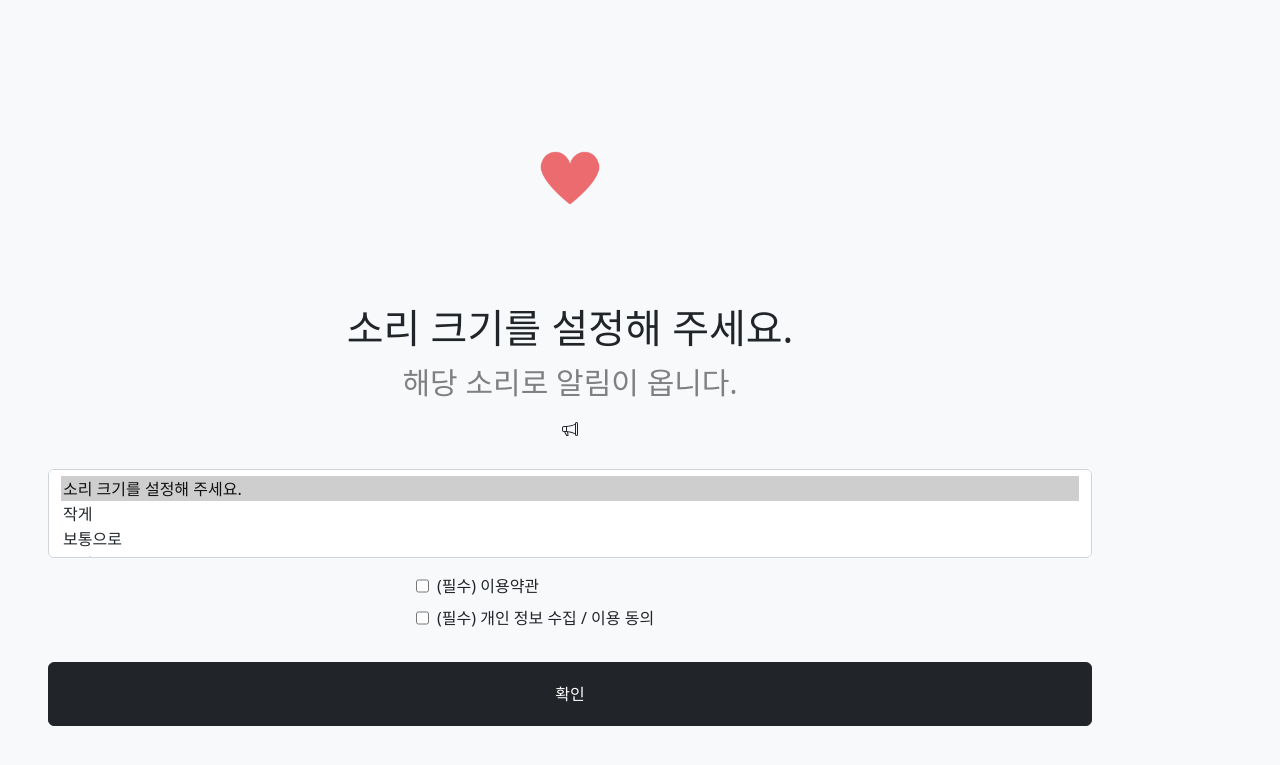
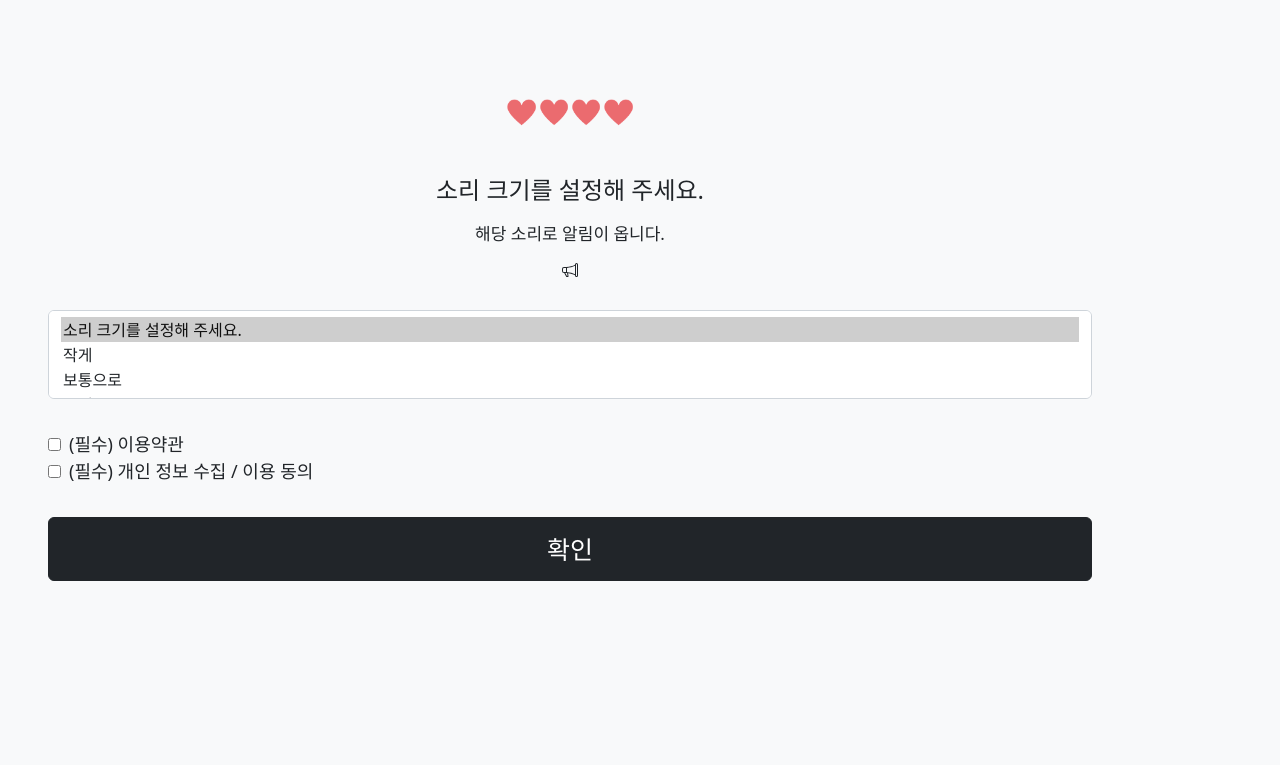
Before and after one commit to Yodayeong/kdt-hackarthon, a Django app: page /accounts/input-volume/ in a window 1280 px wide. Shown: the top 765 px of the page. Run offline with Django 3.2, Linux system fonts and the light colour scheme.

Commit message:
다영.디자인 통일

```diff
--- a/accounts/templates/accounts/volume.html
+++ b/accounts/templates/accounts/volume.html
@@ -9,19 +9,20 @@
 {% block content %}
 
 <!-- heart images -->
-<i class="bi bi-heart-fill"></i>
-
-<div style="display:flex; justify-content:center; align-items:center; padding:3rem;">
-    <img src="{% static 'diaries/image/full-heart.png' %}" alt="" style="height:10rem;">
+<div style="display:flex; justify-content:center; align-items:center; padding-top:3rem;">
+    <img src="{% static 'diaries/image/full-heart.png' %}" alt="" style="height:2rem;">
+    <img src="{% static 'diaries/image/full-heart.png' %}" alt="" style="height:2rem;">
+    <img src="{% static 'diaries/image/full-heart.png' %}" alt="" style="height:2rem;">
+    <img src="{% static 'diaries/image/full-heart.png' %}" alt="" style="height:2rem;">
 </div>
 
 <!-- text box -->
 <div style="display:flex; justify-content:center; align-items:center; flex-direction:column;">
-    <h1>소리 크기를 설정해 주세요.</h1>
-    <p style="font-size:30px; color:gray;">해당 소리로 알림이 옵니다.</p>
+    <h1 class="text-center fw-light mt-5 mb-3" style="font-size:24px;">소리 크기를 설정해 주세요.</h1>
+    <p class="text-center fw-light" style="font-size:17px;">해당 소리로 알림이 옵니다.</p>
 </div>
 
-<!-- volume box version.1 -->
+<!-- volume box -->
 <i class="bi bi-megaphone"></i>
 
 <div style="display:flex; justify-content:center; align-items:center;" >
@@ -40,26 +41,23 @@
     <option value="3">크게</option>
 </select>
 
-<!-- volume box version.2
-<input type="range" min="1" max="10" style="width:100%;"> -->
-
 <!-- checkbox -->
-<div style="padding:0 23rem;">
-    <div style="display:flex; padding: 1rem 0 0.5rem 0;">
-        <input type="checkbox">
-        <p style="margin:0; margin-left:0.5rem;">(필수) 이용약관</p>
-    </div>
-    <div style="display:flex;">
-        <input type="checkbox">
-        <p style="margin:0; margin-left:0.5rem;">(필수) 개인 정보 수집 / 이용 동의</p>
+<div class="input-group flex-nowrap" style="margin-top: 2rem;">
+    <div style="display:flex; flex-direction:column;">
+        <div style="display:flex">
+            <input type="checkbox">
+            <p style="margin:0; margin-left:0.5rem; font-size:18px;">(필수) 이용약관</p>
+        </div>
+        <div style="display:flex;">
+            <input type="checkbox">
+            <p style="margin:0; margin-left:0.5rem; font-size:18px;">(필수) 개인 정보 수집 / 이용 동의</p>
+        </div>
     </div>
 </div>
 
-
 <!-- submit -->
 <div style="height:2rem;"></div>
-<input class="btn btn-dark" type="submit" value="확인" style="width:100%; height:4rem;">
-<div style="height:2rem;"></div>
+<input class="btn btn-dark" type="submit" value="확인" style="width:100%; height:4rem; font-size:25px;">
 
 
 
--- a/diaries/templates/diaries/info.html
+++ b/diaries/templates/diaries/info.html
@@ -21,7 +21,9 @@
     <div class="type4">만나서 반가워요!</div></div>
   </br>
 </h1>
+
+<!-- next button -->
 <div class="d-flex justify-content-end position-fixed" style="bottom: 12rem; right: 3rem;">
-  <a class="btn btn-lg btn-outline-primary" href="{% url 'accounts:name' %}">다음</a>
+  <a class="btn btn-lg btn-outline-dark" href="{% url 'accounts:name' %}">다음</a>
 </div>
 {% endblock %}
```
Also changed, not shown: accounts/templates/accounts/birth.html (+17 -7 lines), accounts/templates/accounts/gender.html (+18 -4 lines), accounts/templates/accounts/name.html (+21 -4 lines), diaries/static/diaries/css/style.css (+4 -4 lines), diaries/static/diaries/image/bin-heart.png, diaries/static/diaries/image/full-heart.png.
